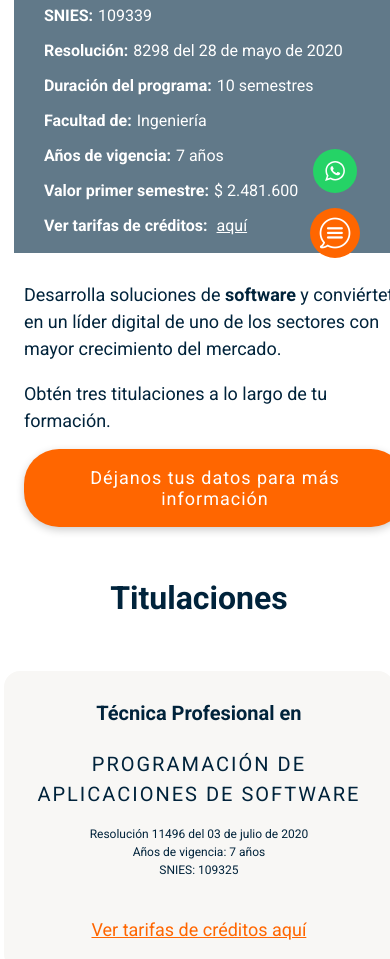
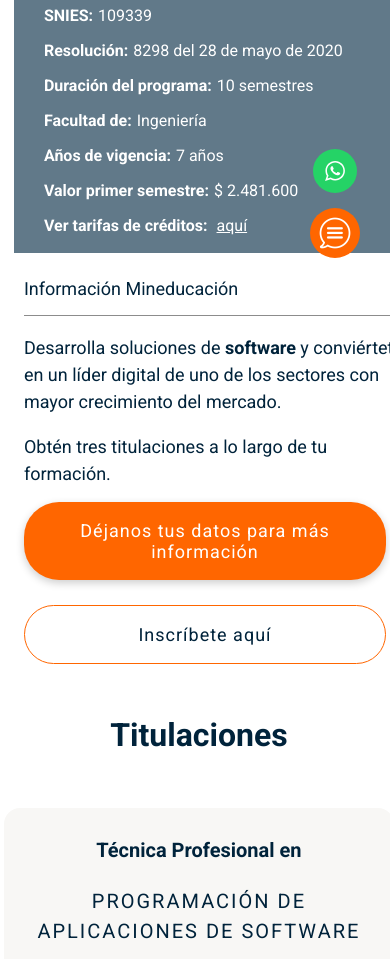
Before and after one commit to 1Jessie9/ucompensar-program, a plain HTML site: page index.html in a window 390 px wide. Shown: the part 556-1515 px from the top of the page. Drawn offline with nearby package versions, Linux system fonts and the light colour scheme.

Commit message:
boton faltente

```diff
--- a/index.html
+++ b/index.html
@@ -42,7 +42,9 @@
                         </p>
 
                         <a href="https://cloud.comunicaciones.ucompensar.edu.co/inscribete-virtual" target="_blank"
-                            class="button">Déjanos tus datos para más información</a>
+                            class="button-info">Déjanos tus datos para más información</a>
+                        <a href="https://academico.ucompensar.edu.co:8091/academusoft/academico/inscripcionLineaBootstrap/ind_ins_pub_seguro.jsp?_ga=2.130951242.436284515.1628544706-1415034027.1626278245&_gl=1*2vwl6y*_ga*MjAxODI4NjExNy4xNjgxMTQxMDIz*_ga_XGQ6YMBJF1*MTY4MzQxNzIxMS4xMS4xLjE2ODM0MTcyNTEuMC4wLjA."
+                            target="_blank" class="button-inscribe">Inscríbete aquí</a>
                     </div>
                 </div>
             </div>
@@ -80,6 +82,7 @@
                     </div>
                 </div>
                 <div class="contain-info mobile">
+                    <span class="title-border">Información Mineducación</span>
                     <p class="description-program">
                         Desarrolla soluciones de <strong>software</strong> y conviértete en un líder digital de uno
                         de los sectores con mayor crecimiento del mercado.
@@ -90,10 +93,14 @@
                     </p>
 
                     <a href="https://cloud.comunicaciones.ucompensar.edu.co/inscribete-virtual" target="_blank"
-                        class="button">Déjanos tus datos para más información</a>
+                        class="button-info">Déjanos tus datos para más información</a>
+                    <a href="https://academico.ucompensar.edu.co:8091/academusoft/academico/inscripcionLineaBootstrap/ind_ins_pub_seguro.jsp?_ga=2.130951242.436284515.1628544706-1415034027.1626278245&_gl=1*2vwl6y*_ga*MjAxODI4NjExNy4xNjgxMTQxMDIz*_ga_XGQ6YMBJF1*MTY4MzQxNzIxMS4xMS4xLjE2ODM0MTcyNTEuMC4wLjA."
+                        target="_blank" class="button-inscribe">Inscríbete aquí</a>
                 </div>
             </div>
         </div>
+
+        <!-- cards de titulos -->
         <div class="degrees">
             <h3 class="title-degrees">Titulaciones</h3>
 
@@ -137,6 +144,7 @@
             </div>
         </div>
 
+        <!-- campo laboral -->
         <div class="workforce">
             <div class="workforce-text">
                 <h3 class="title-workforce">Campo laboral</h3>
@@ -166,6 +174,7 @@
                 productivo para afrontar los desafíos del futuro.</p>
         </div>
 
+        <!-- perfil del estudiante -->
         <div class="profile-info">
             <div class="contain-info-profile">
                 <img src="https://ucompensar.edu.co/wp-content/uploads/2021/04/programadora.jpg" alt="img-profile"
@@ -173,6 +182,7 @@
                 <h4 class="profile-title">
                     <span class="bottom-line-heading">Este será tu perfil</span>
                 </h4>
+                <span class="title-border">Este será tu perfil</span>
                 <h5 class="profile-description">
                     El <strong>ingeniero de software</strong> es competente en todas y cada
                     una de las etapas que comprenden el ciclo de vida de construcción de software como
@@ -212,6 +222,7 @@
             </div>
         </div>
 
+        <!-- botones flotantes -->
         <div class="buttons-contact">
             <div class="button-whatsapp">
                 <svg class="icon" height="20px" version="1.1" viewBox="0 0 509 512" width="20px">
@@ -228,9 +239,11 @@
         </div>
     </div>
 
+    <!-- footer -->
     <footer>
         <div class="responsive-style section-footer">
             <div class="section-1">
+                <!-- logo -->
                 <div class="contain-img">
                     <img width="474" height="69"
                         src="https://ucompensar.edu.co/wp-content/uploads/2021/09/Logo-Fundacion-Universitaria-compensar.svg"
@@ -267,6 +280,7 @@
                 </div>
             </div>
             <div class="section-2">
+                <!-- sedes -->
                 <div class="contain-branches">
                     <div class="box-branch">
                         <h4 class="branch-title">Bogotá</h4>
@@ -286,6 +300,7 @@
                         </div>
                     </div>
                 </div>
+                <!-- links -->
                 <div class="other-links">
                     <h4 class="links-title">Otros links</h4>
                     <div class="contain-links">
--- a/ucompensar-program.css
+++ b/ucompensar-program.css
@@ -92,8 +92,26 @@ body {
     margin-bottom: 15px;
 }
 
-.contain-info .button {
-    min-width: 300px;
+.title-border {
+    line-height: 32px;
+    border-bottom: 1px solid #8c8c8c;
+    position: relative;
+    padding: 10px 50px 10px 15px;
+    display: block;
+    cursor: pointer;
+    padding-left: 0;
+    font-size: 18px;
+    font-weight: 400px;
+    display: none;
+}
+
+@media screen and (max-width: 767px) {
+    .title-border {
+        display: block;
+    }
+}
+
+.contain-info .button-info {
     padding: 18px 32px;
     background-color: #f60;
     font-size: 18px;
@@ -102,17 +120,26 @@ body {
     box-shadow: 0 3px 9px rgba(0, 0, 0, .2);
     border-radius: 35px;
     letter-spacing: 1px;
-    display: inline-block;
+    display: block;
     text-align: center;
     margin-right: 20px;
 }
 
-@media screen and (max-width: 767px) {
-    .contain-info .button {
-        min-width: 100%;
-        margin: auto;
-        display: table-cell;
-    }
+.contain-info .button-inscribe {
+    padding: 18px 32px;
+    background-color: #fff;
+    font-size: 18px;
+    text-decoration: none;
+    border-radius: 35px;
+    letter-spacing: 1px;
+    display: block;
+    text-align: center;
+    margin-right: 20px;
+    border-color: #f60;
+    border-style: solid;
+    border-width: 1px;
+    color: #00233b;
+    margin-top: 25px;
 }
 
 .line-heading {
@@ -420,6 +447,12 @@ body {
     width: fit-content;
 }
 
+@media screen and (max-width: 767px) {
+    .profile-info .profile-title {
+        display: none;
+    }
+}
+
 .profile-info .profile-description {
     font-size: 18px;
     line-height: 32px;
```
